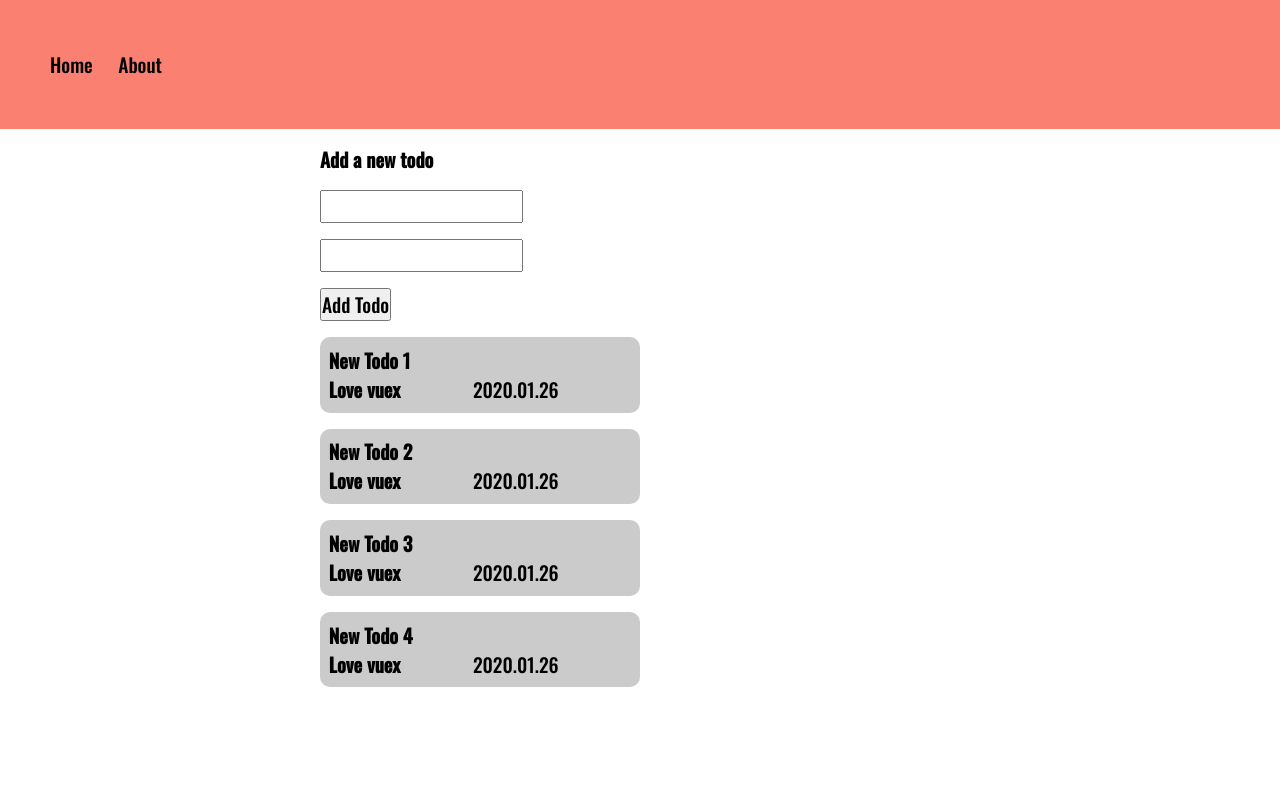
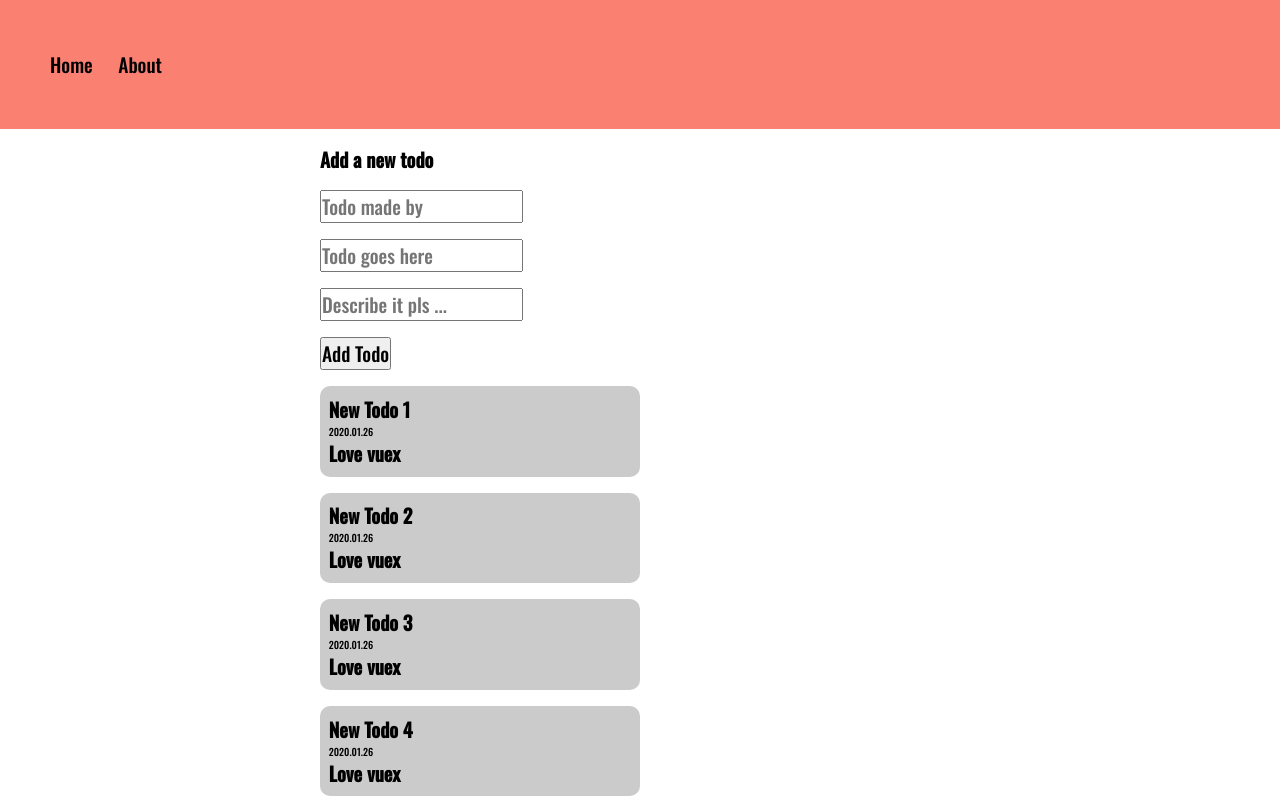
Before and after one commit to palmdaldaniel/todo_project, a Vue app: page / in a window 1280 px wide. Built offline with nearby package versions, Linux system fonts and the light colour scheme; a web font is replaced by a local one.

Commit message:
add author and rearrange timestamp

```diff
--- a/src/components/addTodo.vue
+++ b/src/components/addTodo.vue
@@ -3,10 +3,11 @@
 <div class="addTodo">
     <h1>Add a new todo</h1>
     <form @submit.prevent="addTodo">
+        <input type="text" v-model="author" placeholder="Todo made by" required> <br>
         <label for="title"></label>
-        <input type="text" name="" v-model="title" id="title" required> <br>
+        <input type="text" name="" v-model="title" placeholder="Todo goes here" id="title" required> <br>
         <label for="description"></label>
-        <input type="text" name="" v-model="description" id="description" required> <br>
+        <input type="text" name="" v-model="description"  placeholder="Describe it pls ..." id="description" required> <br>
         <button> Add Todo </button>
     </form>
 </div>
@@ -17,6 +18,7 @@
 export default {
     data() {
         return {
+            author: null,
             title: null,
             date: null,
             description: null,
@@ -26,12 +28,14 @@ export default {
         addTodo(){
             let todo = {
                 title: this.title,
+                author: 'Todo made by: ' + this.author,
                 date: new Date().toLocaleDateString(),
                 time: new Date().toLocaleTimeString(),
                 descripion: this.description
             }
             console.log('submitting', todo)
             this.title = null;
+            this.author = null;
             this.description = null;
             this.date = null;
             this.$store.commit('addTodoToList', todo)
--- a/src/components/todo.vue
+++ b/src/components/todo.vue
@@ -2,12 +2,13 @@
 <div class="todo" @click="removeTodo">
 
    <h1> {{ todos.title }} </h1>
-    <p></p>
-    <div class="content">
+    <p class="made"> {{ todos.author}}</p>
+    <p class="made"> {{ todos.date }}  </p>
+    <p class="made"> {{ todos.time }}  </p>
     <h3> {{todos.descripion}} </h3>
-    <p> {{ todos.date }}  </p>
-    <p> {{ todos.time }}  </p>
-    </div>
+
+    <!-- <div class="content">
+    </div> -->
 
 </div>
 
@@ -31,6 +32,9 @@ export default {
 
 <style>
 
+.made {
+    font-size: 10px;
+}
 
 .todo {
  /*    border: 1px solid black; */
@@ -46,9 +50,6 @@ export default {
     cursor: pointer;
 }
 
-.content {
-    display: flex;
-    justify-content: space-between;
-}
+
 
 </style>
```
